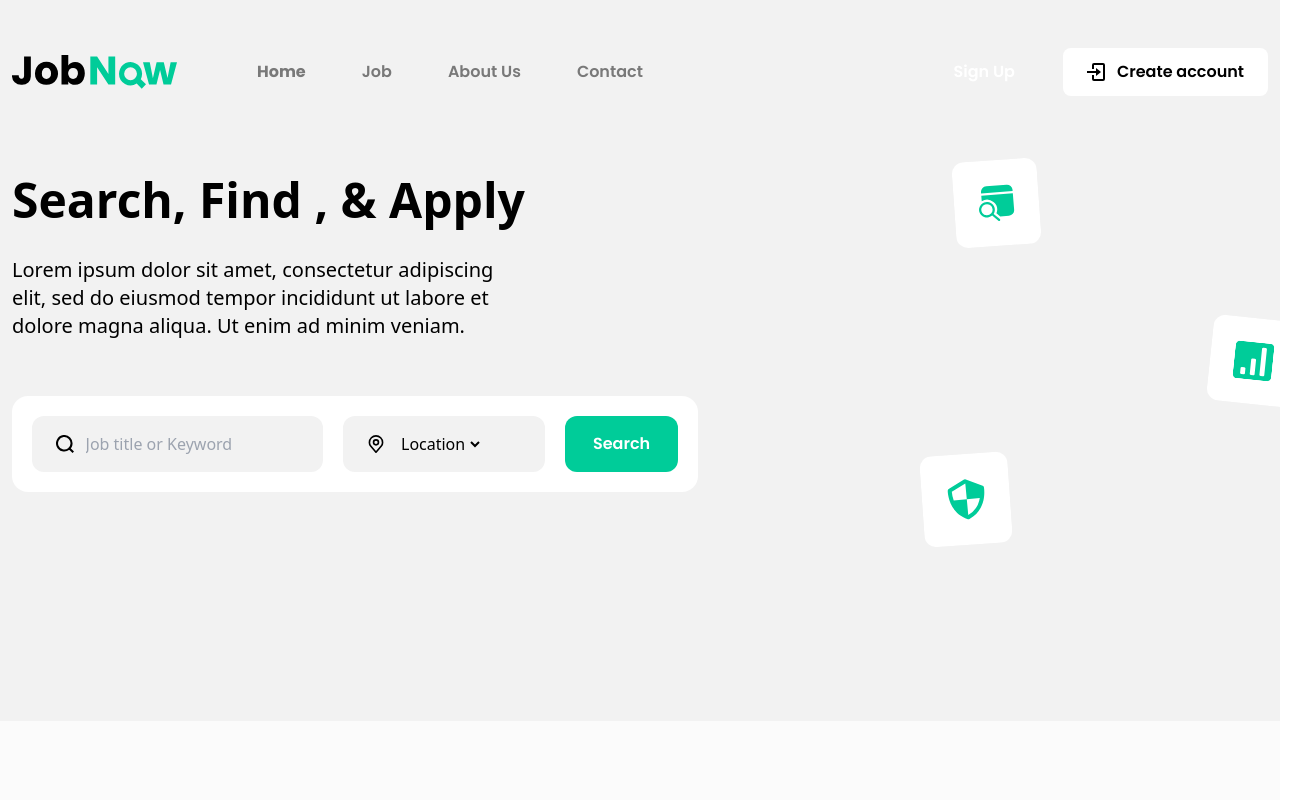
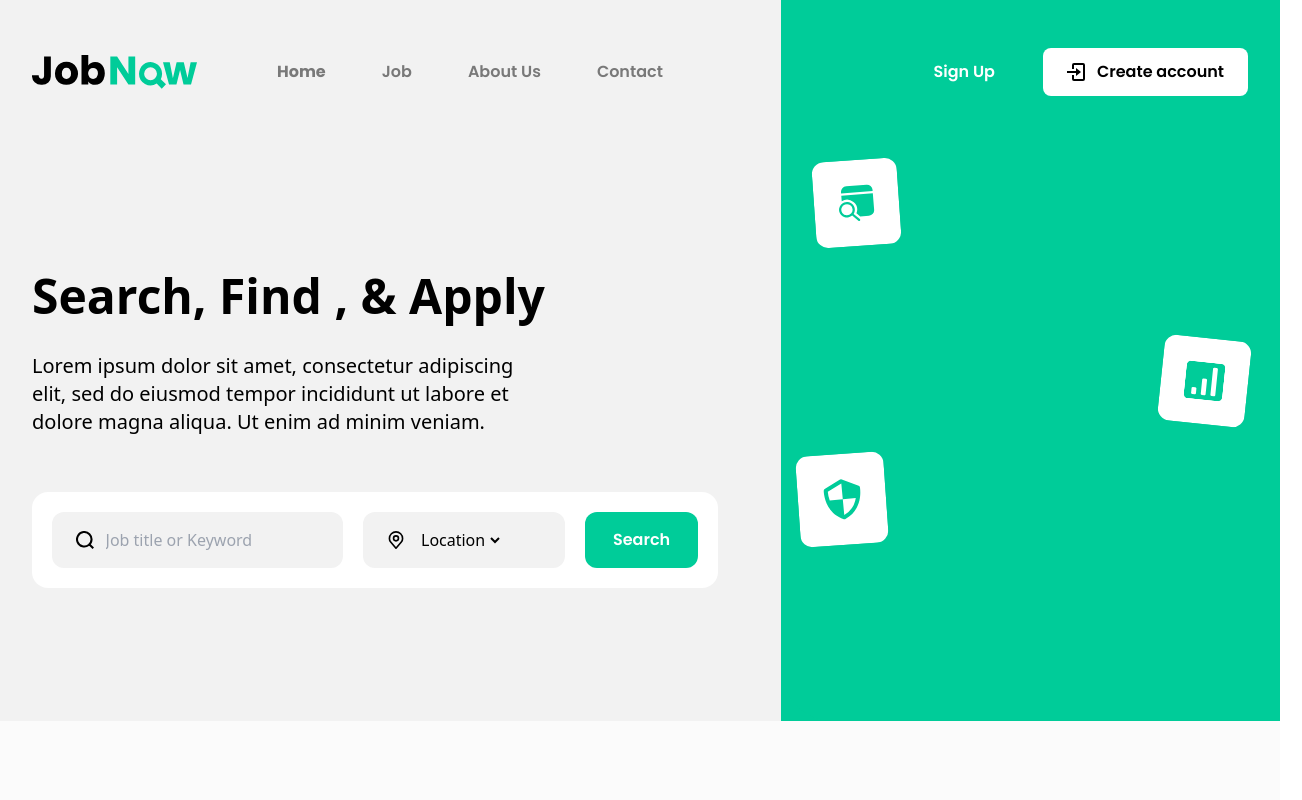
Before and after one commit to MaryJoeKhoury/job-search, a Next.js app: page / in a window 1280 px wide. Shown: the top 800 px of the page, 1302 px wide, since content can reach past the window. Built offline with nearby package versions, Linux system fonts and the light colour scheme.

Commit message:
style fix in banner background

```diff
--- a/components/AlignContainer.js
+++ b/components/AlignContainer.js
@@ -4,7 +4,7 @@ const AlignContainer = (props) => {
   return (
     <div
       className={
-        "alignement sm-alignement xs-alignement m-auto   md:px-8 lg:max-w-7xl lg:px-12 xl:px-3 " ||
+        "alignement sm-alignement xs-alignement m-auto  md:max-w-4xl lg:max-w-5xl md:px-4 xl:max-w-7xl  lg:px-8 xl:px-8 " ||
         props.className
       }
     >
--- a/components/HeroArea.js
+++ b/components/HeroArea.js
@@ -7,40 +7,41 @@ import BannerMessage from "./BannerMessage";
 const HeroArea = (props) => {
   return (
     <>
-      <NavBar />
-
       {/* <div className="mb-4 md:bg-grey bg-[#FBFBFB]"> */}
-      <div className=" bg-grey ">
+      <div className="xl:bg-[linear-gradient(90deg,_#F2F2F2_61%,_#00CC99_0)] bg-[linear-gradient(180deg,_#FBFBFB_55%,_#00CC99_0)] 3xl:bg-[linear-gradient(90deg,_#F2F2F2_58%,_#00CC99_0)] md:bg-[linear-gradient(90deg,_#F2F2F2_85%,_#00CC99_0)]">
+        <NavBar />
         <AlignContainer>
-          <div className="flex flex-col items-center gap-40 md:items-start md:flex-row ">
+          <div className="flex flex-col items-center lg:gap-2 xl:gap-16 gap-96 md:gap-2 md:items-start md:flex-row ">
             <div className=" mt-44 w-9/12">
-              <div>
-                <BannerMessage />
-              </div>
-              <div>
-                <SearchJobFilter />
+              <div className="flex flex-col justify-between">
+                <div>
+                  <BannerMessage />
+                </div>
+                <div>
+                  <SearchJobFilter />
+                </div>
               </div>
             </div>
 
-            <div className=" w-full flex flex-row items-center gap-52  md:rounded-bl-[50px]">
-              <div className="flex flex-col gap-52">
+            <div className=" w-full flex flex-row md:items-center lg:gap-0 gap-32 xl:gap-52 md:gap-4 mt-[-6rem]  justify-around md:justify-between md:bg-opacity-100 md:bg-green items-start md:rounded-bl-[50px]">
+              <div className="flex flex-col lg:gap-52 gap-24 md:gap-96 ">
                 <div>
                   <img
                     src="/icons/search-folder.svg"
-                    className="bg-white p-6 rounded-xl mt-40 ml-24 rotate-[-4deg]"
+                    className="bg-white lg:p-6 rounded-xl md:mt-40 p-3 md:ml-8 ml-10 rotate-[-4deg]"
                   />
                 </div>
                 <div>
                   <img
                     src="/icons/shield.svg"
-                    className="bg-white p-6 rounded-xl mb-44 ml-16 rotate-[-4deg]"
+                    className="bg-white lg:p-6 p-3 rounded-xl  lg:mb-44 mb-44 md:mb-20 ml-4 rotate-[-4deg]"
                   />
                 </div>
               </div>
               {/* <div> */}
               <img
                 src="/icons/statistic.svg"
-                className="bg-white p-6 rounded-xl rotate-6"
+                className="bg-white lg:p-6 p-3 rounded-xl rotate-6 mt-10"
               />
               {/* </div> */}
             </div>
--- a/components/NavBar.js
+++ b/components/NavBar.js
@@ -12,14 +12,14 @@ const NavBar = () => {
 
   return (
     <>
-      <div className="fixed z-10 w-full ">
+      <div className=" w-full ">
         <AlignContainer>
           <nav className=" flex-row justify-between items-center w-full pt-12 md:flex hidden  bg-green-400  font-semibold font-Poppins ">
-            <div className="flex flex-row justify-between items-center xl:gap-20 lg:gap-16 md:gap-6">
+            <div className="flex flex-row justify-between items-center xl:gap-20 lg:gap-16 md:gap-4">
               <a href="#">
                 <img src="/icons/logo.svg" />
               </a>
-              <ul className="flex flex-row xl:gap-14 lg:gap-9 md:gap-4">
+              <ul className="flex flex-row xl:gap-14 lg:gap-9 md:gap-2">
                 <li>
                   <Link
                     href="/"
@@ -64,7 +64,7 @@ const NavBar = () => {
                 </li>
               </ul>
             </div>
-            <div className="flex flex-row items-center lg:gap-12 md:gap-4">
+            <div className="flex flex-row items-center lg:gap-12 md:gap-2">
               <p className=" text-white">
                 <a
                   href="#"
@@ -74,7 +74,7 @@ const NavBar = () => {
                   Sign Up
                 </a>
               </p>
-              <div className="flex flex-row items-center bg-white py-3 px-6 rounded-lg gap-3 group">
+              <div className="flex flex-row items-center bg-white py-3 px-6 rounded-lg z-10 gap-3 group">
                 <img
                   src="/icons/create-account.svg"
                   className="group-hover:rotate-[360deg] group-hover:duration-500"
@@ -87,6 +87,7 @@ const NavBar = () => {
           </nav>
         </AlignContainer>
       </div>
+
       <div
         className={`fixed right-0 top-0 flex h-screen w-full  transform flex-col items-center   bg-green text-center text-2xl md:hidden ${
           menuActive ? "translate-x-0" : "translate-x-full"
--- a/components/SearchJobFilter.js
+++ b/components/SearchJobFilter.js
@@ -3,9 +3,9 @@ import AlignContainer from "./AlignContainer";
 
 const SearchJobFilter = () => {
   return (
-    <div className="bg-white md:p-5 p-2 w-min   flex flex-row gap-5 rounded-2xl ">
+    <div className="bg-white md:p-5 p-2 w-min   flex flex-row lg:gap-5 gap-1 rounded-2xl ">
       <form>
-        <div className="flex flex-row items-center rounded-xl   bg-grey px-6 md:py-4  py-2 gap-3">
+        <div className="flex flex-row items-center rounded-xl   bg-grey px-4 lg:px-6 md:py-4  py-2 gap-3 ">
           <img src="/icons/search.svg" />
           <input
             type="search"
@@ -26,7 +26,7 @@ const SearchJobFilter = () => {
           <option value="uk">UK</option>
         </select>
       </div>
-      <button className="text-white bg-green outline-none rounded-xl md:py-4 md:px-7 py-2 px-3 font-Poppins font-semibold">
+      <button className="text-white bg-green outline-none rounded-xl lg:py-4 lg:px-7 py-2 px-3 font-Poppins font-semibold">
         Search
       </button>
     </div>
--- a/styles/globals.css
+++ b/styles/globals.css
@@ -18,11 +18,11 @@ html {
     }
   }
 
-  @media (min-width: 640px) and (max-width: 1024px) {
+  /* @media (min-width: 640px) and (max-width: 1024px) {
     .alignement {
       @apply m-auto max-w-6xl;
     }
-  }
+  } */
 
   @media (max-width: 640px) {
     .sm-alignement {
--- a/tailwind.config.js
+++ b/tailwind.config.js
@@ -7,6 +7,9 @@ module.exports = {
   ],
   theme: {
     extend: {
+      screens: {
+        "3xl": "1600px",
+      },
       fontFamily: {
         Poppins: ["Poppins", "sans-serif"],
       },
```
